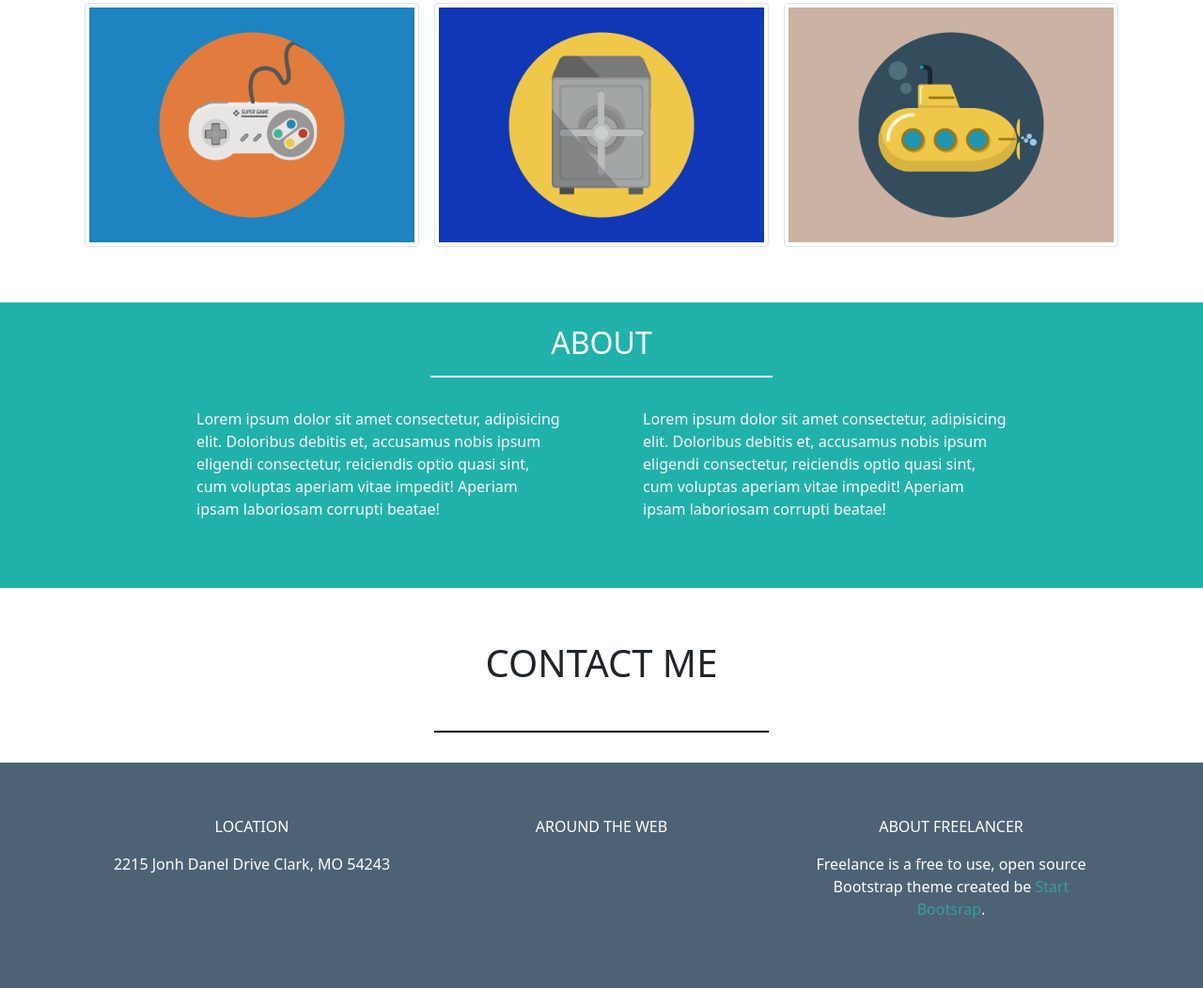
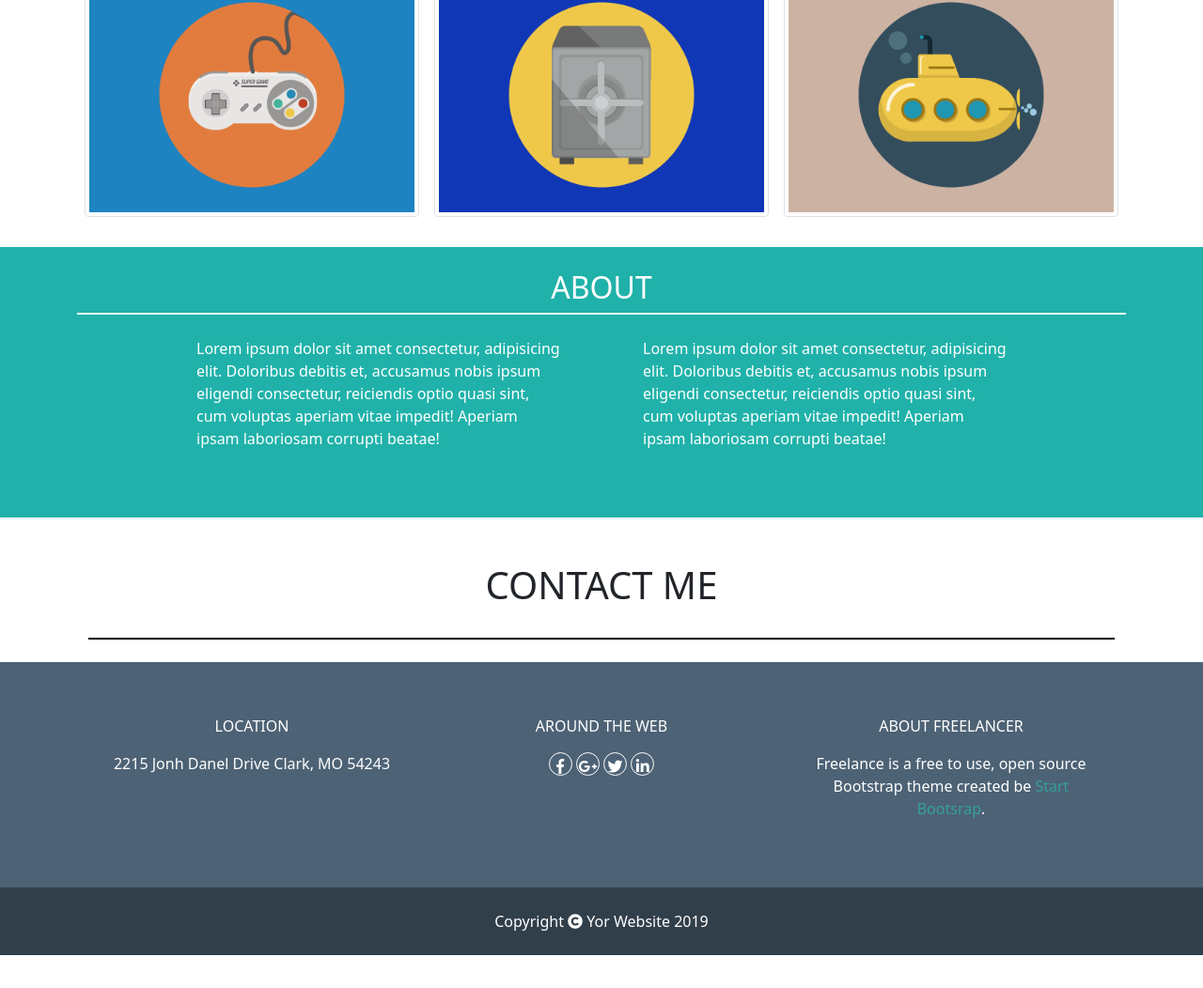
Before and after one commit to Thomricco/html-css-bootstrap-freelancer, a plain HTML site: page index.html in a window 1280 px wide. Shown: the part 1010-2062 px from the top of the page at 94% size. After the commit the page ends 2027 px from the top, so only its background shows below. Drawn offline with nearby package versions, Linux system fonts and the light colour scheme.

Commit message:
inserimento icone

```diff
--- a/css/style.css
+++ b/css/style.css
@@ -25,3 +25,31 @@
 .text-green {
     color: rgb(53, 160, 156);
 }
+
+.color-box-4 {
+    background-color: rgb(49, 63, 75);
+}
+
+.box-icon {
+    width: 25px;
+    height: 25px;
+    border: 1px white solid;
+    border-radius: 50px;
+    display: inline-block;
+
+
+}
+
+.fab {
+    vertical-align: middle;
+}
+
+@media screen and (max-width: 575px) {
+
+    .box-icon {
+        width: 50px;
+        height: 50px;
+    }
+
+
+}
--- a/index.html
+++ b/index.html
@@ -6,7 +6,9 @@
     <meta name="viewport" content="width=device-width, initial-scale=1.0">
     <title>Document</title>
 
+
     <link href="https://cdn.jsdelivr.net/npm/bootstrap@5.0.2/dist/css/bootstrap.min.css" rel="stylesheet" integrity="sha384-EVSTQN3/azprG1Anm3QDgpJLIm9Nao0Yz1ztcQTwFspd3yD65VohhpuuCOmLASjC" crossorigin="anonymous">
+    <link rel="stylesheet" href="https://use.fontawesome.com/releases/v5.4.2/css/all.css">
     <link rel="stylesheet" href="css/style.css">
 
 </head>
@@ -27,6 +29,7 @@
 
             <div class="text-center text-white"><h1>START BOOSTRAP</h1></div>
             <div class="bar m-4"></div>
+
             <div class="text-center text-white"><h6>GRAFIC ARTIST - WEB DESIGNER - ILLUSTRATOR</h6></div>
         </div>
 
@@ -34,32 +37,18 @@
 
     <div class="container-fluid color-box-3">
         <div class="container p-4">
+
+            <div class="text-center p-4"><h1>PORTFOGLIO</h1></div>
+
+            <div class="bar2"></div>
+
             <div class="row">
-
-                <div class="col-12 p-2">
-                    <div class="text-center p-4"><h1>PORTFOGLIO</h1></div>
-                </div>
-
-                <div class="col-4 p-2"></div>
-                <div class="col-4 p-2">
-                    <div class="bar2"></div>
-                </div>
-                <div class="col-4 p-2"></div>
-
                 <div class="col-12 col-md-6 col-lg-4 p-2"><img class="img-thumbnail" src="img/cabin.png" alt=""></div>
                 <div class="col-12 col-md-6 col-lg-4 p-2"><img class="img-thumbnail" src="img/cake.png" alt=""></div>
                 <div class="col-12 col-md-6 col-lg-4 p-2"><img class="img-thumbnail" src="img/circus.png" alt=""></div>
                 <div class="col-12 col-md-6 col-lg-4 p-2"><img class="img-thumbnail" src="img/game.png" alt=""></div>
                 <div class="col-12 col-md-6 col-lg-4 p-2"><img class="img-thumbnail" src="img/safe.png" alt=""></div>
                 <div class="col-12 col-md-6 col-lg-4 p-2"><img class="img-thumbnail" src="img/submarine.png" alt=""></div>
-
-
-
-
-                <div class="col-12 ">
-                    <div class="text-center text-white"><h6>GRAFIC ARTIST - WEB DESIGNER - ILLUSTRATOR</h6></div>
-                </div>
-
             </div>
         </div>
     </div>
@@ -70,14 +59,9 @@
         <div class="container">
 
             <h2 class="text-center text-white">ABOUT</h2>
+            <div class="bar"></div>
 
             <div class="row">
-
-                <div class="col-4 p-2"></div>
-                <div class="col-4 p-2">
-                    <div class="bar"></div>
-                </div>
-                <div class="col-4 p-2"></div>
 
                 <div class="col-md-1"></div>
 
@@ -110,19 +94,10 @@
 
     <div class="container-fluid color-box-3">
         <div class="container p-4">
-            <div class="row">
 
-                <div class="col-12 p-2">
-                    <div class="text-center p-4"><h1>CONTACT ME</h1></div>
-                </div>
+            <div class="text-center p-4"><h1>CONTACT ME</h1></div>
+            <div class="bar2"></div>
 
-                <div class="col-4 p-2"></div>
-                <div class="col-4 p-2">
-                    <div class="bar2"></div>
-                </div>
-                <div class="col-4 p-2"></div>
-
-            </div>
         </div>
     </div>
 
@@ -143,6 +118,11 @@
                     <div class="text-center text-white p-4">
                         <p>AROUND THE WEB</p>
 
+                        <div class="box-icon"><i class="fab fa-facebook-f"></i></div>
+                        <div class="box-icon"><i class="fab fa-google-plus-g"></i></div>
+                        <div class="box-icon"><i class="fab fa-twitter"></i></div>
+                        <div class="box-icon"><i class="fab fa-linkedin-in"></i></div>
+
 
 
                     </div>
@@ -157,10 +137,14 @@
                 </div>
 
 
+            </div>
+        </div>
+    </div>
 
 
-
-            </div>
+    <div class="container-fluid color-box-4">
+        <div class="container p-4">
+            <div class="text-center text-white">Copyright <i class="fas fa-copyright"></i> Yor Website 2019 </div>
         </div>
     </div>
 
```
